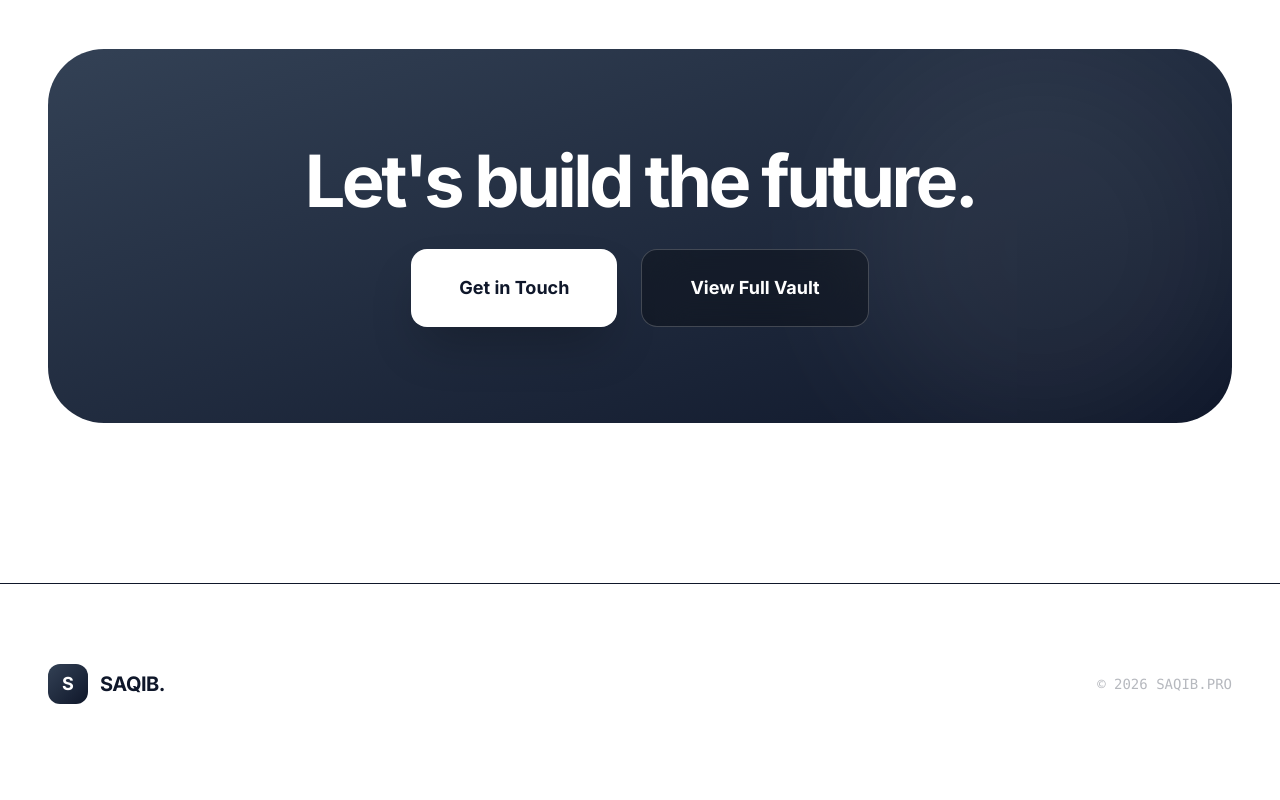
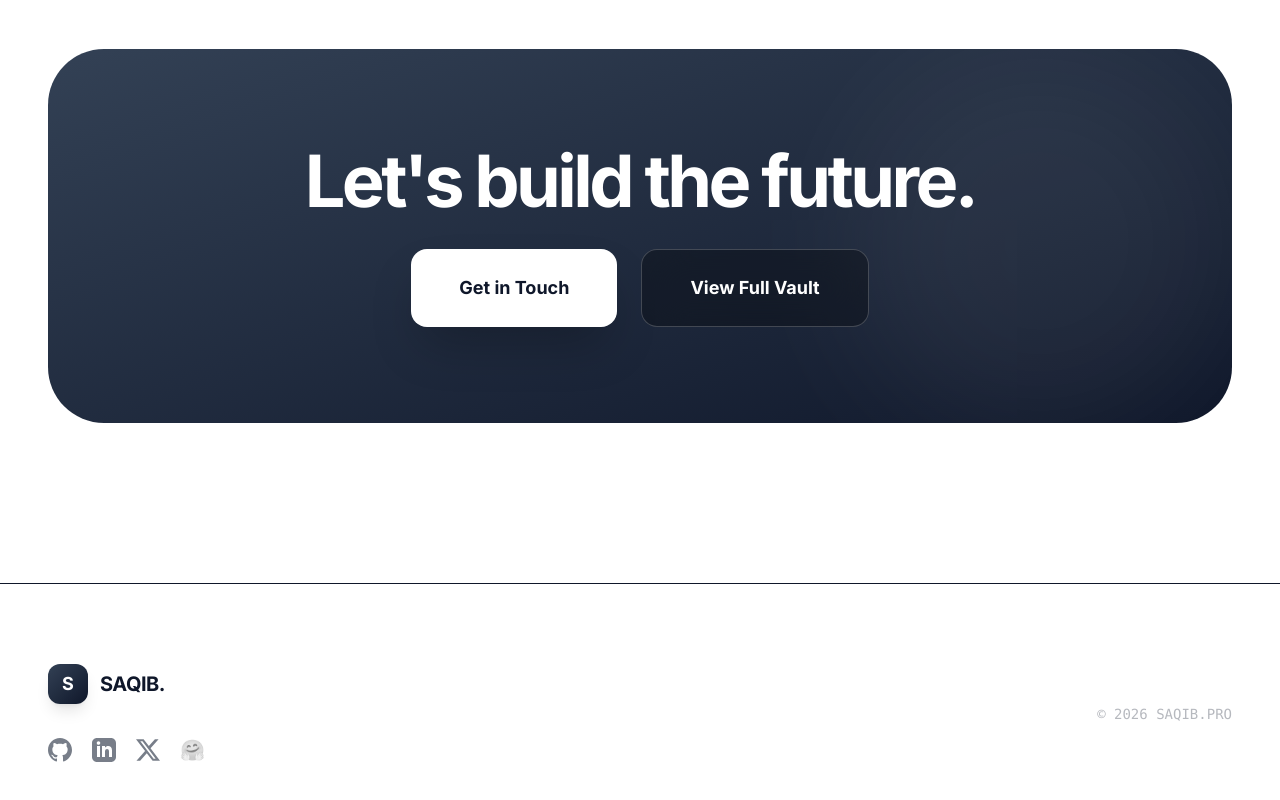
Before and after one commit to orbimatrix/saqib_portfolio-, a React (Vite) app: page / in a window 1280 px wide. Shown: the part 3926-4726 px from the top of the page. Built offline with nearby package versions, Linux system fonts and the light colour scheme.

Commit message:
feat: Add social media links to footer
Adds GitHub link to the footer for enhanced connectivity. Includes SVG icon and hover effects tied to current theme.

```diff
--- a/App.tsx
+++ b/App.tsx
@@ -1,4 +1,3 @@
-
 import React, { useState, useEffect, useMemo } from 'react';
 import { Domain } from './types';
 import { THEMES, PROJECTS, SKILLS, EXPERIENCES } from './constants';
@@ -333,12 +332,35 @@
         <div className="max-w-7xl mx-auto flex flex-col md:flex-row justify-between items-center gap-12">
           <div className="flex flex-col items-center md:items-start gap-6">
             <div className="flex items-center gap-3">
-              <div className={`h-10 w-10 rounded-xl bg-gradient-to-br ${theme.primary} flex items-center justify-center text-white font-bold text-lg`}>
+              <div className={`h-10 w-10 rounded-xl bg-gradient-to-br ${theme.primary} flex items-center justify-center text-white font-bold text-lg shadow-lg`}>
                 S
               </div>
               <span className="text-xl font-black tracking-tight uppercase">SAQIB.</span>
             </div>
+
+            {/* Social Media Links */}
+            <div className="flex items-center gap-5 mt-2">
+              <a href="https://github.com" target="_blank" rel="noopener noreferrer" className={`opacity-60 hover:opacity-100 transition-opacity ${theme.accent}`}>
+                <svg className="w-6 h-6 fill-current" viewBox="0 0 24 24">
+                  <path d="M12 0c-6.626 0-12 5.373-12 12 0 5.302 3.438 9.8 8.207 11.387.599.111.793-.261.793-.577v-2.234c-3.338.726-4.033-1.416-4.033-1.416-.546-1.387-1.333-1.756-1.333-1.756-1.089-.745.083-.729.083-.729 1.205.084 1.839 1.237 1.839 1.237 1.07 1.834 2.807 1.304 3.492.997.107-.775.418-1.305.762-1.604-2.665-.305-5.467-1.334-5.467-5.931 0-1.311.469-2.381 1.236-3.221-.124-.303-.535-1.524.117-3.176 0 0 1.008-.322 3.301 1.23.957-.266 1.983-.399 3.003-.404 1.02.005 2.047.138 3.006.404 2.291-1.552 3.297-1.23 3.297-1.23.653 1.653.242 2.874.118 3.176.77.84 1.235 1.911 1.235 3.221 0 4.609-2.807 5.624-5.479 5.921.43.372.823 1.102.823 2.222v3.293c0 .319.192.694.801.576 4.765-1.589 8.199-6.086 8.199-11.386 0-6.627-5.373-12-12-12z"/>
+                </svg>
+              </a>
+              <a href="https://linkedin.com" target="_blank" rel="noopener noreferrer" className={`opacity-60 hover:opacity-100 transition-opacity ${theme.accent}`}>
+                <svg className="w-6 h-6 fill-current" viewBox="0 0 24 24">
+                  <path d="M19 0h-14c-2.761 0-5 2.239-5 5v14c0 2.761 2.239 5 5 5h14c2.762 0 5-2.239 5-5v-14c0-2.761-2.238-5-5-5zm-11 19h-3v-11h3v11zm-1.5-12.268c-.966 0-1.75-.79-1.75-1.764s.784-1.764 1.75-1.764 1.75.79 1.75 1.764-.783 1.764-1.75 1.764zm13.5 12.268h-3v-5.604c0-3.368-4-3.113-4 0v5.604h-3v-11h3v1.765c1.396-2.586 7-2.777 7 2.476v6.759z"/>
+                </svg>
+              </a>
+              <a href="https://twitter.com" target="_blank" rel="noopener noreferrer" className={`opacity-60 hover:opacity-100 transition-opacity ${theme.accent}`}>
+                <svg className="w-6 h-6 fill-current" viewBox="0 0 24 24">
+                  <path d="M18.901 1.153h3.68l-8.04 9.19L24 22.846h-7.406l-5.8-7.584-6.638 7.584H.474l8.6-9.83L0 1.154h7.594l5.243 6.932 6.064-6.932zm-1.292 19.494h2.039L6.486 3.24H4.298l13.311 17.407z"/>
+                </svg>
+              </a>
+              <a href="https://huggingface.co" target="_blank" rel="noopener noreferrer" className={`opacity-60 hover:opacity-100 transition-opacity ${theme.accent}`}>
+                <span className="text-xl grayscale hover:grayscale-0 transition-all cursor-pointer">🤗</span>
+              </a>
+            </div>
           </div>
+
           <p className="text-sm font-mono opacity-30">© {new Date().getFullYear()} SAQIB.PRO</p>
         </div>
       </footer>
```
